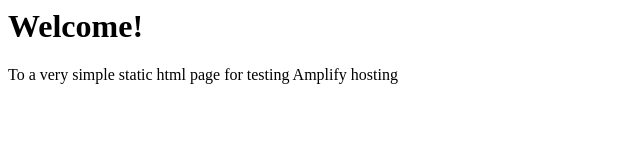
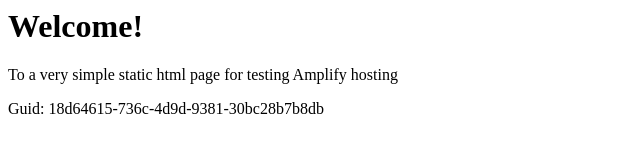
Before and after one commit to aws-aemilia-cdg/Github-PR-Commit-Integration-Test-DoNotTouch-v1-prod-eu-west-3, a website: page src/index.html in a window 1280 px wide. Shown: the whole page, without its empty margins (0-640 px from the left). Drawn offline with Linux system fonts and the light colour scheme.

Commit message:
commit from integ tests

```diff
--- a/src/index.html
+++ b/src/index.html
@@ -1,3 +1,5 @@
+
+
 <html lang="en">
 
 <head>
@@ -10,6 +12,6 @@
 <body>
     <h1>Welcome!</h1>
     <p>To a very simple static html page for testing Amplify hosting</p>
-</body>
+    <p>Guid: 18d64615-736c-4d9d-9381-30bc28b7b8db</p></body>
 
 </html>
```
